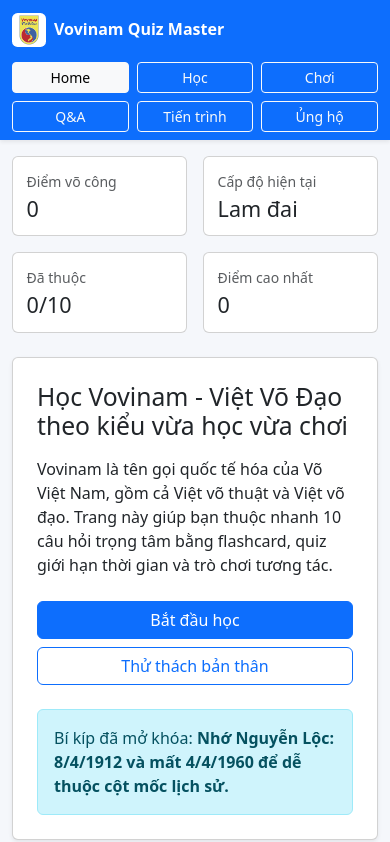
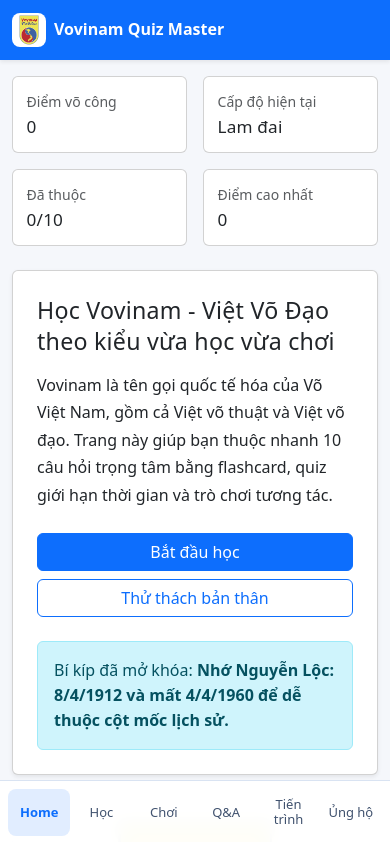
Before and after one commit to devnguyen0111/Vovinam-Learning, a React (Vite) app: page / in a window 390 px wide. Shown: the top 842 px of the page. Built offline with nearby package versions, Linux system fonts and the light colour scheme.

Commit message:
Add navigation items and improve CSS variables for enhanced styling and layout

```diff
--- a/src/App.jsx
+++ b/src/App.jsx
@@ -46,6 +46,14 @@ const QUESTION_TIPS = {
 const QUESTION_TEXT_BY_ID = Object.fromEntries(
   questions.map((item) => [item.id, item.question]),
 );
+const NAV_ITEMS = [
+  { key: "home", label: "Home" },
+  { key: "learn", label: "Học" },
+  { key: "play", label: "Chơi" },
+  { key: "qa", label: "Q&A" },
+  { key: "progress", label: "Tiến trình" },
+  { key: "support", label: "Ủng hộ" },
+];
 const FIREWORK_PARTICLE_COUNT = 26;
 
 const createFireworkParticles = (direction) =>
@@ -804,14 +812,7 @@ function App() {
             Vovinam Quiz Master
           </span>
           <div className="d-flex gap-2 flex-wrap mobile-nav-tabs">
-            {[
-              { key: "home", label: "Home" },
-              { key: "learn", label: "Học" },
-              { key: "play", label: "Chơi" },
-              { key: "qa", label: "Q&A" },
-              { key: "progress", label: "Tiến trình" },
-              { key: "support", label: "Ủng hộ" },
-            ].map((item) => (
+            {NAV_ITEMS.map((item) => (
               <button
                 key={item.key}
                 type="button"
@@ -825,7 +826,7 @@ function App() {
         </div>
       </nav>
 
-      <main className="container py-4 main-content">
+      <main className="container py-4 main-content app-main">
         {tab !== "qa" && tab !== "support" && (
           <section className="status-bar mb-4">
             <div className="row g-3">
@@ -833,7 +834,9 @@ function App() {
                 <div className="card h-100">
                   <div className="card-body">
                     <p className="small text-muted mb-1">Điểm võ công</p>
-                    <h4 className="mb-0">{progress.score}</h4>
+                    <h4 className="mb-0" aria-live="polite" aria-atomic="true">
+                      {progress.score}
+                    </h4>
                   </div>
                 </div>
               </div>
@@ -857,7 +860,9 @@ function App() {
                 <div className="card h-100">
                   <div className="card-body">
                     <p className="small text-muted mb-1">Điểm cao nhất</p>
-                    <h4 className="mb-0">{progress.bestScore}</h4>
+                    <h4 className="mb-0" aria-live="polite" aria-atomic="true">
+                      {progress.bestScore}
+                    </h4>
                   </div>
                 </div>
               </div>
@@ -874,7 +879,7 @@ function App() {
                     <h2 className="mb-3">
                       Học Vovinam - Việt Võ Đạo theo kiểu vừa học vừa chơi
                     </h2>
-                    <p>
+                    <p className="readable-text">
                       Vovinam là tên gọi quốc tế hóa của Võ Việt Nam, gồm cả
                       Việt võ thuật và Việt võ đạo. Trang này giúp bạn thuộc
                       nhanh 10 câu hỏi trọng tâm bằng flashcard, quiz giới hạn
@@ -934,7 +939,7 @@ function App() {
                 <div className="card shadow-sm h-100">
                   <div className="card-body">
                     <h4 className="mb-3">Hướng dẫn học nhanh</h4>
-                    <ol className="mb-0 guide-list">
+                    <ol className="mb-0 guide-list readable-content">
                       <li>
                         Vào tab Học, lật thẻ để đọc câu hỏi và tự trả lời trước
                         khi xem đáp án.
@@ -959,7 +964,7 @@ function App() {
                 <div className="card shadow-sm h-100">
                   <div className="card-body">
                     <h4 className="mb-3">Hướng dẫn sử dụng tính năng</h4>
-                    <ul className="mb-0 guide-list">
+                    <ul className="mb-0 guide-list readable-content">
                       <li>
                         <strong>Flashcard:</strong> Click vào thẻ để lật, bật
                         chế độ chỉ ôn câu chưa thuộc khi cần.
@@ -1152,7 +1157,12 @@ function App() {
                                 Câu {quizSession.current + 1}/
                                 {quizSession.questions.length}
                               </strong>
-                              <span className="badge text-bg-dark">
+                              <span
+                                className="badge text-bg-dark"
+                                role="status"
+                                aria-live="polite"
+                                aria-atomic="true"
+                              >
                                 ⏱ {quizTimer}s
                               </span>
                             </div>
@@ -1185,7 +1195,13 @@ function App() {
                               ))}
                             </div>
                             <div className="mt-3 d-flex justify-content-between align-items-center flex-column flex-sm-row gap-2">
-                              <span>Điểm hiện tại: {quizSession.total}</span>
+                              <span
+                                role="status"
+                                aria-live="polite"
+                                aria-atomic="true"
+                              >
+                                Điểm hiện tại: {quizSession.total}
+                              </span>
                               <button
                                 type="button"
                                 className="btn btn-sm btn-outline-dark"
@@ -1424,7 +1440,7 @@ function App() {
                   <div className="d-flex justify-content-between align-items-start gap-3 flex-wrap mb-3">
                     <div>
                       <h3 className="mb-2">Ngân hàng câu hỏi Vovinam</h3>
-                      <p className="text-muted mb-0">
+                      <p className="text-muted mb-0 readable-text">
                         Tổng hợp đầy đủ câu hỏi và đáp án để ôn tập nhanh, rõ
                         ràng, dễ tra cứu.
                       </p>
@@ -1508,12 +1524,14 @@ function App() {
                       </div>
 
                       <div className="qa-question-block mb-3">
-                        <p className="mb-0 fw-semibold">{item.question}</p>
+                        <p className="mb-0 fw-semibold readable-text">
+                          {item.question}
+                        </p>
                       </div>
 
                       <div className="qa-answer-block">
                         <p className="mb-1 text-muted small">Đáp án</p>
-                        <p className="mb-0 white-space-preline">
+                        <p className="mb-0 white-space-preline readable-text">
                           {item.answer}
                         </p>
                       </div>
@@ -1553,6 +1571,20 @@ function App() {
           </section>
         )}
       </main>
+
+      <nav className="mobile-bottom-nav" aria-label="Điều hướng nhanh">
+        {NAV_ITEMS.map((item) => (
+          <button
+            key={`bottom-${item.key}`}
+            type="button"
+            className={`btn mobile-bottom-nav-btn ${tab === item.key ? "is-active" : ""}`}
+            onClick={() => setTab(item.key)}
+            aria-current={tab === item.key ? "page" : undefined}
+          >
+            {item.label}
+          </button>
+        ))}
+      </nav>
 
       <div className="fireworks-layer" aria-hidden="true">
         {fireworkBursts.map((burst) => (
--- a/src/index.css
+++ b/src/index.css
@@ -1,7 +1,37 @@
+:root {
+  --space-1: 0.25rem;
+  --space-2: 0.5rem;
+  --space-3: 0.75rem;
+  --space-4: 1rem;
+  --space-5: 1.5rem;
+  --space-6: 2rem;
+
+  --radius-sm: 0.5rem;
+  --radius-md: 0.75rem;
+  --radius-lg: 1rem;
+
+  --text-xs: 0.8125rem;
+  --text-sm: 0.9375rem;
+  --text-md: 1rem;
+  --text-lg: 1.25rem;
+  --text-xl: 1.5rem;
+
+  --line-tight: 1.3;
+  --line-normal: 1.55;
+  --line-loose: 1.72;
+
+  --color-surface: #ffffff;
+  --color-bg: #f5f7fb;
+  --color-border: #dbe3ef;
+  --color-focus: rgba(13, 110, 253, 0.35);
+}
+
 body {
   margin: 0;
   min-width: 320px;
-  background: #f5f7fb;
+  background: var(--color-bg);
+  line-height: var(--line-normal);
+  font-size: var(--text-md);
 }
 
 #root {
@@ -16,9 +46,50 @@ body {
   width: 34px;
   height: 34px;
   object-fit: contain;
-  border-radius: 0.35rem;
-  background: #ffffff;
+  border-radius: var(--radius-sm);
+  background: var(--color-surface);
   padding: 2px;
+}
+
+h2,
+h3,
+h4,
+h5 {
+  line-height: var(--line-tight);
+  letter-spacing: 0.01em;
+}
+
+h2 {
+  font-size: clamp(1.45rem, 1.15rem + 1.2vw, 2rem);
+}
+
+h3 {
+  font-size: clamp(1.2rem, 1rem + 0.8vw, 1.55rem);
+}
+
+h4,
+h5 {
+  font-size: clamp(1.05rem, 0.95rem + 0.5vw, 1.25rem);
+}
+
+.readable-content,
+.readable-text {
+  max-width: 72ch;
+}
+
+.readable-text {
+  line-height: var(--line-loose);
+}
+
+button:focus-visible,
+input:focus-visible,
+select:focus-visible,
+.btn:focus-visible,
+.form-control:focus-visible,
+.form-select:focus-visible,
+.form-check-input:focus-visible {
+  outline: 2px solid transparent;
+  box-shadow: 0 0 0 0.2rem var(--color-focus) !important;
 }
 
 .hero-image {
@@ -35,9 +106,9 @@ body {
 
 .flashcard {
   min-height: 220px;
-  border: 1px solid #dbe3ef;
-  border-radius: 1rem;
-  background: #fff;
+  border: 1px solid var(--color-border);
+  border-radius: var(--radius-lg);
+  background: var(--color-surface);
   cursor: pointer;
   transition: transform 0.2s ease;
 }
@@ -70,7 +141,7 @@ body {
 
 .guide-list {
   padding-left: 1.15rem;
-  line-height: 1.55;
+  line-height: var(--line-loose);
 }
 
 .guide-list li + li {
@@ -88,7 +159,7 @@ body {
   border: 1px solid #e2e8f3;
   border-radius: 0.85rem;
   padding: 0.75rem;
-  background: #fff;
+  background: var(--color-surface);
 }
 
 .support-qr {
@@ -146,7 +217,11 @@ body {
   border: 1px solid #e3eaf6;
   border-radius: 0.65rem;
   padding: 0.85rem 0.95rem;
-  background: #ffffff;
+  background: var(--color-surface);
+}
+
+.mobile-bottom-nav {
+  display: none;
 }
 
 .fireworks-layer {
@@ -207,10 +282,31 @@ body {
   }
 }
 
+@media (prefers-reduced-motion: reduce) {
+  .firework-particle {
+    animation: none;
+    opacity: 0;
+  }
+
+  .flashcard,
+  .qa-item-card {
+    transition: none;
+  }
+
+  .flashcard:hover,
+  .qa-item-card:hover {
+    transform: none;
+  }
+}
+
 @media (max-width: 576px) {
   .main-content {
     padding-top: 1rem !important;
     padding-bottom: 1.25rem !important;
+  }
+
+  .app-main {
+    padding-bottom: 5.25rem !important;
   }
 
   .navbar .container {
@@ -224,13 +320,7 @@ body {
   }
 
   .mobile-nav-tabs {
-    width: 100%;
-    display: grid !important;
-    grid-template-columns: repeat(3, minmax(0, 1fr));
-  }
-
-  .mobile-nav-tabs .btn {
-    width: 100%;
+    display: none !important;
   }
 
   .status-bar .card-body {
@@ -288,4 +378,35 @@ body {
   .firework-particle {
     --size: 5px;
   }
+
+  .mobile-bottom-nav {
+    position: fixed;
+    left: 0;
+    right: 0;
+    bottom: 0;
+    z-index: 1100;
+    display: grid;
+    grid-template-columns: repeat(6, minmax(0, 1fr));
+    gap: 0;
+    border-top: 1px solid #d9e3f2;
+    background: rgba(255, 255, 255, 0.96);
+    backdrop-filter: blur(8px);
+    padding: var(--space-2);
+  }
+
+  .mobile-bottom-nav-btn {
+    border: 0;
+    background: transparent;
+    color: #40526e;
+    font-size: var(--text-xs);
+    line-height: 1.2;
+    padding: var(--space-2) var(--space-1);
+    border-radius: var(--radius-sm);
+  }
+
+  .mobile-bottom-nav-btn.is-active {
+    background: rgba(13, 110, 253, 0.12);
+    color: #0d6efd;
+    font-weight: 600;
+  }
 }
```
